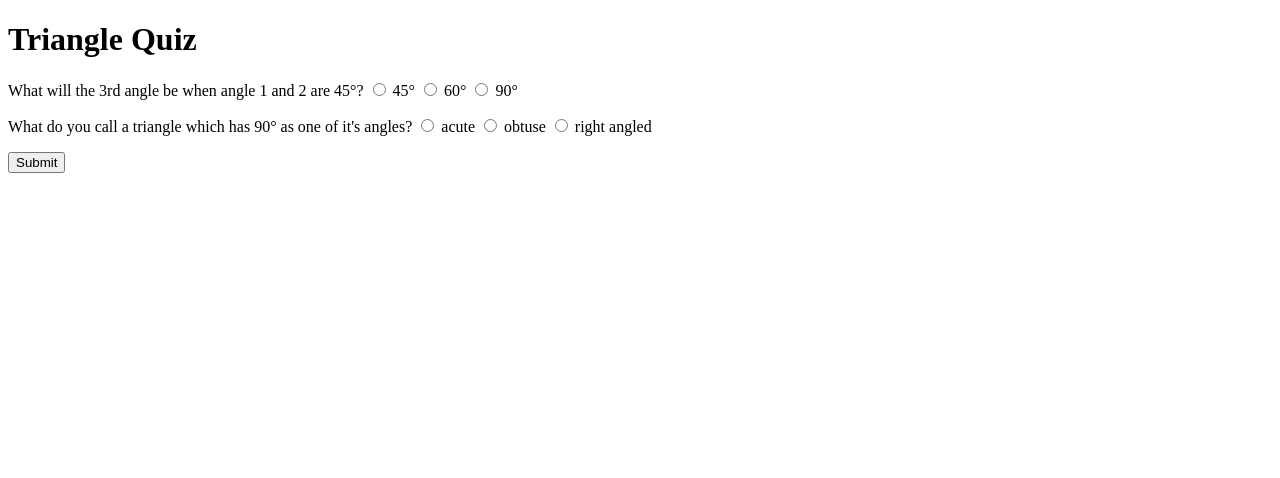
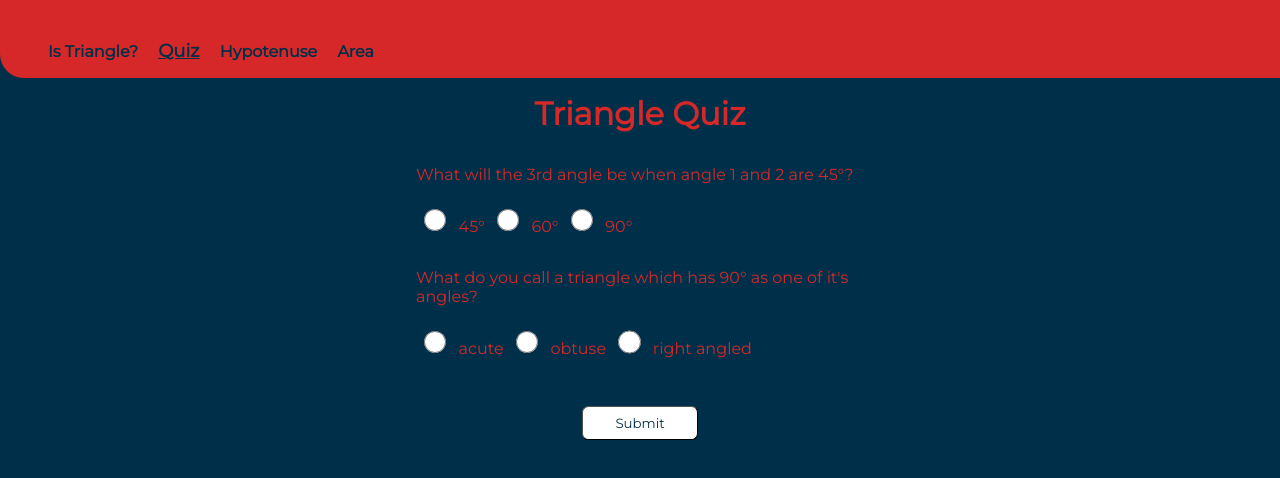
Before and after one commit to chandanashilpa/fun-with-triangles, a plain HTML site: page quiz.html in a window 1280 px wide. Drawn offline with Linux system fonts and the light colour scheme.

Commit message:
with css

```diff
--- a/quiz.html
+++ b/quiz.html
@@ -4,36 +4,47 @@
     <meta charset="UTF-8" />
     <meta http-equiv="X-UA-Compatible" content="IE=edge" />
     <meta name="viewport" content="width=device-width, initial-scale=1.0" />
+    <link rel="stylesheet" href="./styles.css" />
     <title>Triangle Quiz</title>
   </head>
   <body>
+    <nav class="navigation">
+      <a href="./index.html">Is Triangle?</a>
+      <a href="#" class="active">Quiz</a>
+      <a href="./hypotenuse.html">Hypotenuse</a>
+      <a href="./area.html">Area</a>
+    </nav>
     <h1>Triangle Quiz</h1>
     <form id="quiz">
-      <div class="container">
-        <p>
+      <div class="container-quiz">
+        <p class="quiz-p">
           What will the 3rd angle be when angle 1 and 2 are 45°?
+        </p>
+        <div class="op-container">
           <input type="radio" name="q1" value="45°" id="q1-op1" />
           <label for="q1-op1">45°</label>
           <input type="radio" name="q1" value="60°" id="q1-op2" />
           <label for="q1-op2">60°</label>
           <input type="radio" name="q1" value="90°" id="q1-op3" />
           <label for="q1-op3">90°</label>
+        </div>
+      </div>
+      <div class="container-quiz">
+        <p class="quiz-p">
+          What do you call a triangle which has 90° as one of it's angles?
         </p>
-      </div>
-      <div class="container">
-        <p>
-          What do you call a triangle which has 90° as one of it's angles?
+        <div class="op-container">
           <input type="radio" name="q2" value="acute" id="q2-op1" />
           <label for="q2-op1">acute</label>
           <input type="radio" name="q2" value="obtuse" id="q2-op2" />
           <label for="q2-op2">obtuse</label>
           <input type="radio" name="q2" value="right angled" id="q2-op3" />
           <label for="q2-op3">right angled</label>
-        </p>
+        </div>
       </div>
     </form>
-    <button id="submit">Submit</button>
-    <p id="output"></p>
+    <button id="submit-quiz">Submit</button>
+    <p id="output-quiz"></p>
   </body>
   <script src="./quiz.js"></script>
 </html>
--- a/quiz.js
+++ b/quiz.js
@@ -1,6 +1,6 @@
 const quizForm = document.querySelector("#quiz");
-const submit = document.querySelector("#submit");
-const output = document.querySelector("#output");
+const submit = document.querySelector("#submit-quiz");
+const output = document.querySelector("#output-quiz");
 const answers = ["90°", "right angled"];
 
 submit.addEventListener("click", () => {
@@ -13,5 +13,5 @@ submit.addEventListener("click", () => {
     }
     index += 1;
   }
-  output.innerText = "Your score is" + score;
+  output.innerText = "Your score is " + score;
 });
--- a/styles.css
+++ b/styles.css
@@ -0,0 +1,105 @@
+@import url("https://fonts.googleapis.com/css2?family=Montserrat&display=swap");
+:root {
+  --primary: #003049;
+  --text-color: #d62828;
+}
+* {
+  margin: 0;
+  padding: 0;
+}
+body {
+  font-family: "Montserrat", sans-serif;
+  background-color: var(--primary);
+  color: var(--text-color);
+}
+nav {
+  background-color: var(--text-color);
+  color: var(--primary);
+  padding-top: 2.5rem;
+  padding-bottom: 1rem;
+  padding-left: 2rem;
+  border-bottom-left-radius: 1.5rem;
+}
+a:link {
+  text-decoration: none;
+  margin-left: 1rem;
+  font-weight: bold;
+  font-size: medium;
+  color: var(--primary);
+}
+a:visited {
+  color: var(--primary);
+}
+
+input,
+label {
+  display: block;
+}
+.container {
+  width: 25%;
+  margin: auto;
+  padding: 1rem 2rem;
+}
+h1 {
+  text-align: center;
+  margin-top: 1rem;
+  margin-bottom: 1rem;
+}
+label {
+  margin-bottom: 0.3rem;
+}
+input {
+  width: 90%;
+  margin-bottom: 1rem;
+  height: 1.5rem;
+  border-radius: 0.2rem;
+
+  padding: 0 0.5rem;
+}
+button {
+  padding: 0.5rem 2rem;
+  display: block;
+  margin: auto;
+  font-family: "Montserrat", sans-serif;
+  border-width: 1.5px;
+
+  border-radius: 0.4rem;
+  margin-bottom: 1rem;
+  background-color: #fff;
+  color: var(--primary);
+}
+.navigation .active {
+  text-decoration: underline;
+  font-size: large;
+  font-weight: bolder;
+}
+.container-quiz {
+  width: 35%;
+  margin: auto;
+  padding: 1rem 2rem;
+}
+
+.quiz-p {
+  margin-bottom: 1.5rem;
+}
+.op-container input {
+  width: 5%;
+  margin: 0 0.5rem;
+}
+.op-container input,
+.op-container label {
+  display: inline-block;
+}
+.op-container label {
+  margin-bottom: 0;
+}
+#output-quiz {
+  width: 50%;
+  margin-top: 2rem;
+  margin-right: auto;
+  margin-left: auto;
+  text-align: center;
+}
+#submit-quiz {
+  margin-top: 2rem;
+}
```
Also changed, not shown: area.html (+9 -0 lines), hypotenuse.html (+9 -0 lines), index.html (+8 -1 lines).
